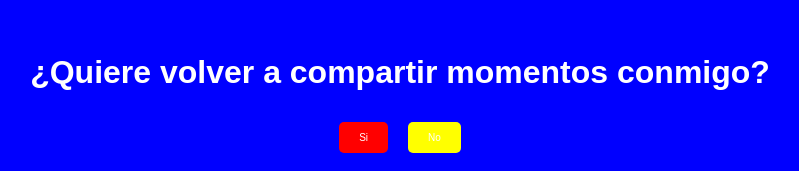
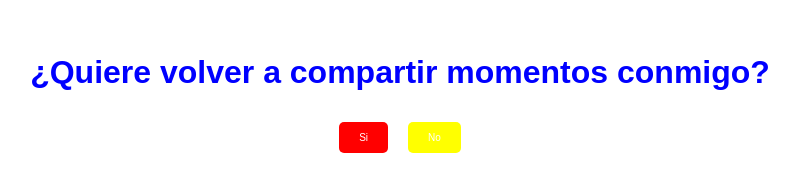
Before and after one commit to Andres12309/joss, a plain HTML site: page index.html in a window 1280 px wide. Shown: the part 135-306 px from the top of the page, without its empty margins (240-1039 px from the left). Drawn offline with Linux system fonts and the light colour scheme.

Commit message:
Update index.html

```diff
--- a/index.html
+++ b/index.html
@@ -12,7 +12,7 @@
         justify-content: center;
         align-items: center;
         height: 100vh;
-        background-color: blue;
+        background-color: #ffff;
         font-family: Arial, sans-serif;
       }
       #container {
@@ -20,7 +20,7 @@
       }
       h1 {
         font-size: 32px;
-        color: #ffff;
+        color: blue;
       }
       #buttons {
         margin-top: 20px;
```
